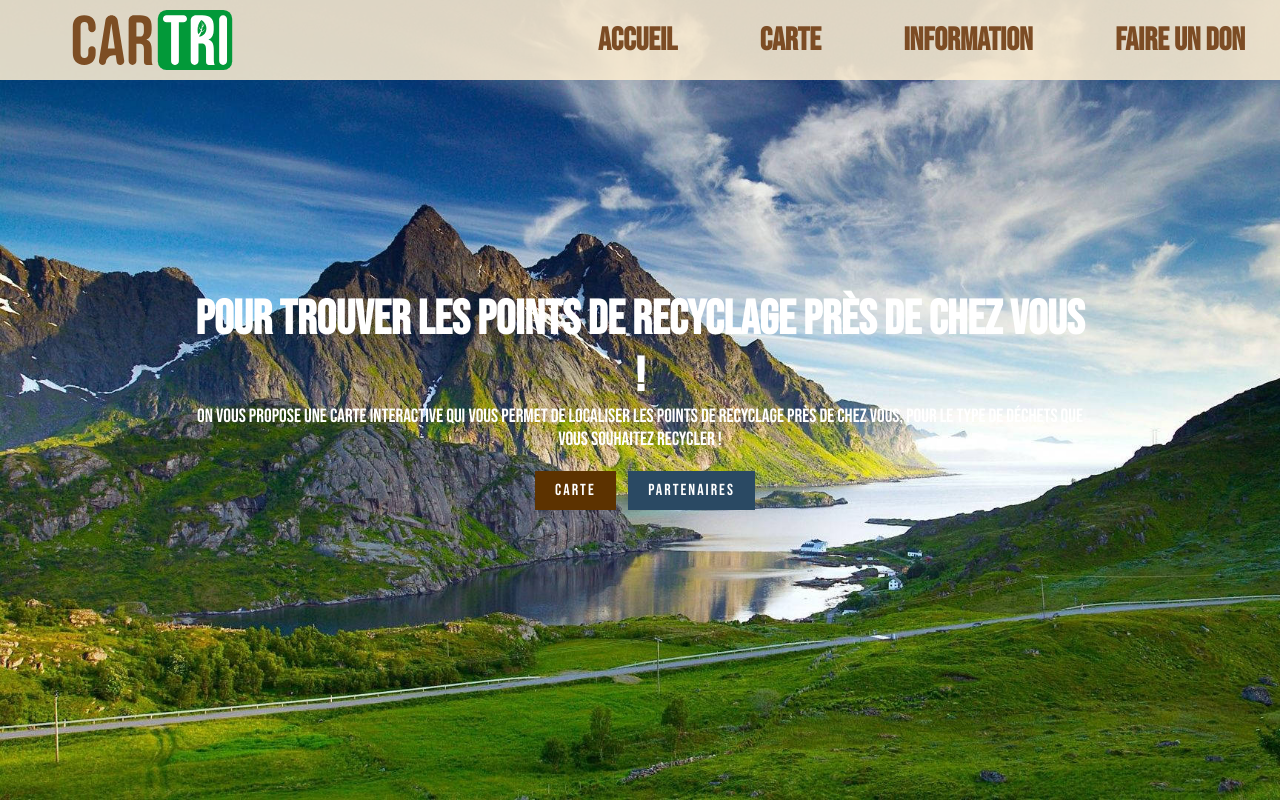
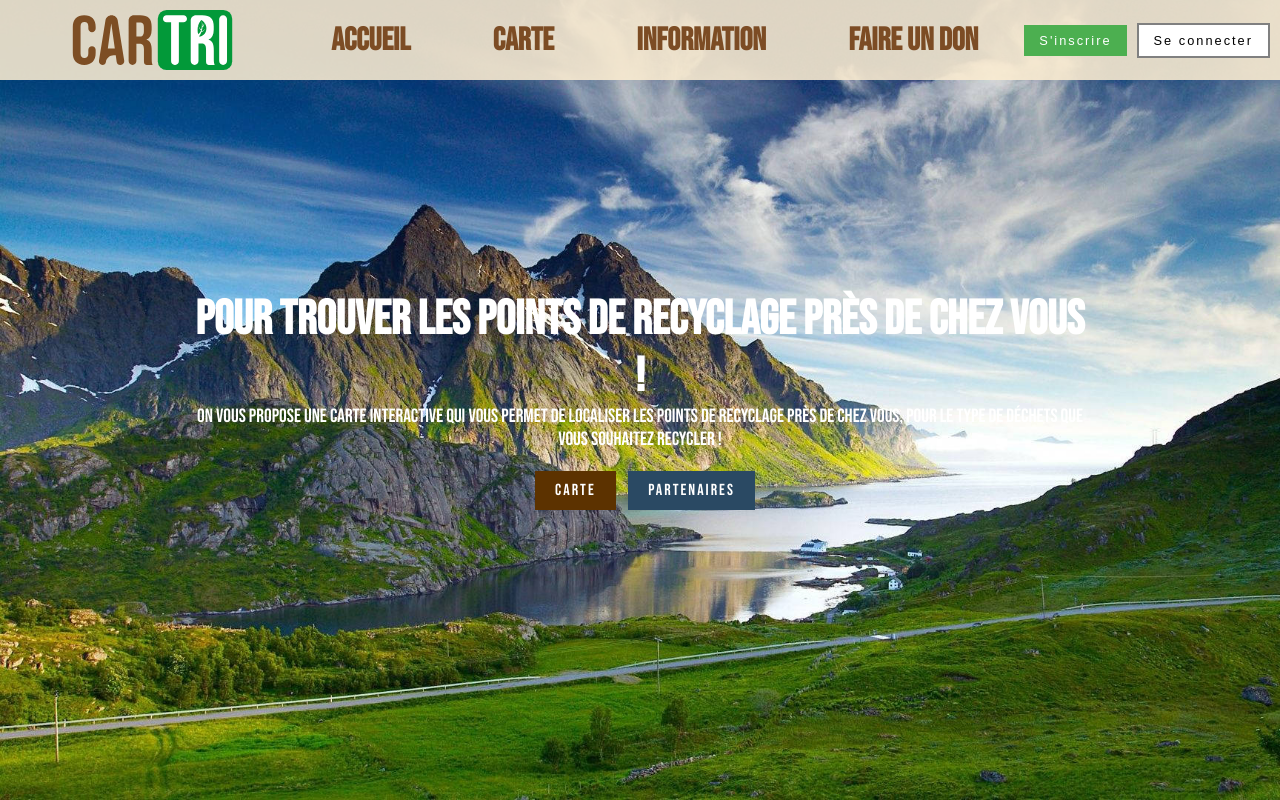
Before and after one commit to LowellTN/PPII_2023, a Flask app: page / in a window 1280 px wide. Run offline with Flask 3, Linux system fonts and the light colour scheme.

Commit message:
Ajout de boutons sur la homepage qui mènent aux formulaires d'inscription et de connexion

```diff
--- a/app.py
+++ b/app.py
@@ -39,13 +39,28 @@ def dons():
 
 @app.route("/<int:center_id>/comments")
 def comments(center_id):
+    """
     conn = get_db()
     c = conn.cursor()
     c.execute("SELECT u.username, c.date, c.type, c.content FROM comments as c, users as u WHERE c.center_id = (?) AND c.user_id = u.user_id;", (center_id,))
     res = c.fetchall()
     c.execute("SELECT name FROM centers WHERE id = (?)", (center_id,))
     center_name = c.fetchone()
-    return render_template("comments.html", comments = res, center_name = center_name)
+	"""
+    center_name = None
+    res = None
+    return render_template("display_comments.html", comments = res, center_name = center_name)
+
+@app.route("/<int:center_id>/make_comment", methods = ["GET", "POST"])
+def make_comment(center_id):
+    if request.method == 'GET':
+        #TODO - LOGGED IN CHECK
+        #TODO - GET USERNAME FROM SESSION
+        return ""
+    elif request.method == 'POST':
+        return ""
+    else:
+        return redirect(url_for('/'))
 
 @app.route("/register", methods = ['GET', 'POST'])
 def register():
--- a/templates/homepage.html
+++ b/templates/homepage.html
@@ -14,11 +14,15 @@
             <a href="#" class="logo"><img src="./static/images/Logo_PPII.svg" alt="Logo" height="60px" width="225px"></a>
             <div class="navlinks">
                 <ul>
-                    <li class="active"><a href="#">Accueil</a></li>
+                    <li><a href="#">Accueil</a></li>
                     <li><a href="map">Carte</a></li>
                     <li><a href="#">Information</a></li>
                     <li><a href="dons">Faire un don</a></li>
                 </ul>
+            </div>
+            <div class="auth-buttons">
+                <a href="/register" class="btn-signup">S'inscrire</a>
+                <a href="/login" class="btn-login">Se connecter</a>
             </div>
             <img src="./static/images/bouton_menu.svg" alt="bouton menu" class="btn-menu" width="50px" height="50px">
         </nav>
@@ -41,5 +45,4 @@
             </div>
         </section>
     </body>
-</html>    <meta http-equiv="X-UA-Compatible" content="IE=edge">
-<meta name="viewport" content="width=device-width, initial-scale=1.0">
+</html>
--- a/templates/static/styles/style.css
+++ b/templates/static/styles/style.css
@@ -27,12 +27,14 @@ body {
     box-sizing: border-box;
     background-color: #fcedd2e0;
 }
-.navbar a{
+
+.navbar a:not(.btn-signup, .btn-login) {
     color: #7c4c24;
     font-size: 2em;
     text-decoration: none;
     margin-left: 30px;
     font-weight: 700;
+    font-family: 'Bebas Neue', sans-serif;
 }
 .navbar .navlinks ul{
     align-items: center;
@@ -43,7 +45,7 @@ body {
     margin: 0 25px;
 }
 .navbar .navlinks ul li.active a{
-    color: #149c3c
+    color: #149c3c;
     font-weight: 600;
 }
 
@@ -51,6 +53,36 @@ body {
     position: absolute;
     right: 10px;
     display: none;
+}
+
+.auth-buttons {
+    display: flex;
+    align-items: center;
+}
+
+.btn-signup,
+.btn-login {
+    font-size: 0.8em;
+    color: #fff;
+    padding: 8px 15px;
+    margin-left: 10px;
+    text-decoration: none;
+    letter-spacing: 2px;
+    transition: 0.5s;
+    background: transparent;
+    border: none;
+    cursor: pointer;
+    font-family: sans-serif;
+}
+
+.btn-signup {
+    background: #4caf50;
+}
+
+.btn-login {
+    background: #fff;
+    color: black;
+    border: 2px solid grey;
 }
 
 
```
Also changed, not shown: templates/display_comments.html (renamed from templates/comments.html, +4 -4 lines), templates/static/comments.css (deleted, +0 -10 lines), templates/static/display_comments.css (added, +20 -0 lines), templates/static/display_comments.js (renamed from templates/static/comments.js, +9 -2 lines).
